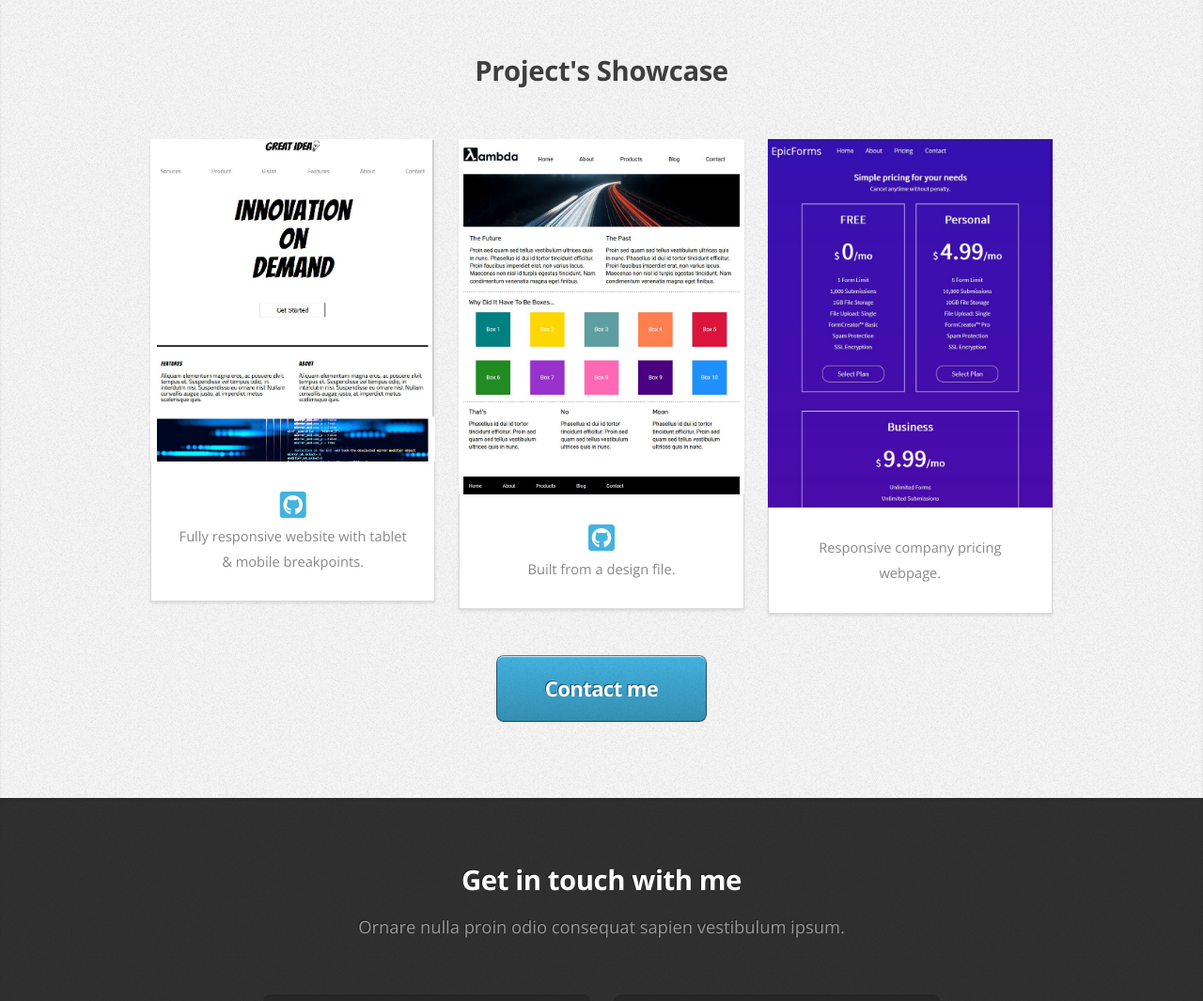
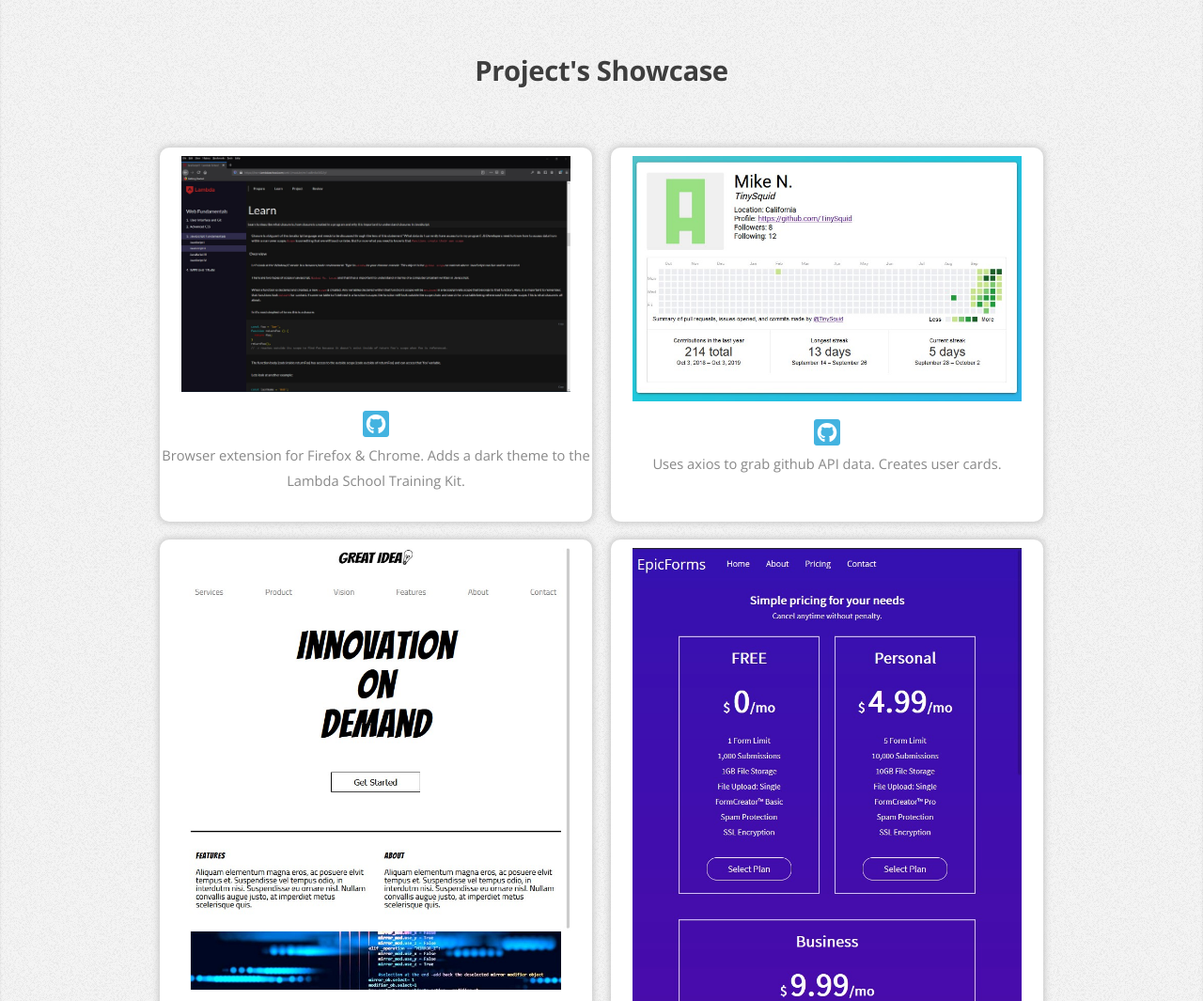
Before and after one commit to TinySquid/TinySquid.github.io, a plain HTML site: page index.html in a window 1280 px wide. Shown: the part 1178-2243 px from the top of the page at 94% size. Drawn offline with nearby package versions, Linux system fonts and the light colour scheme; files whose address does not match are found by name.

Commit message:
Add more projects to portfolio

```diff
--- a/css/main.css
+++ b/css/main.css
@@ -2563,5 +2563,28 @@ body>article {
 	#copyright li:first-child {
 		margin-top: 0;
 	}
-
-}
+}
+
+.cards {
+	display: flex;
+	justify-content: flex-start;
+	flex-flow: row wrap;
+	width: 100%;
+}
+
+.card {
+	display: flex;
+	flex-flow: column wrap;
+
+	width: 48%;
+	background-color: white;
+	border-radius: 10px;
+	box-shadow: 0 0 6px 2px #ccc;
+	margin: 1%;
+}
+
+.card img {
+	padding: 2% 0;
+	width: 90%;
+
+}
--- a/index.html
+++ b/index.html
@@ -97,27 +97,32 @@
       <header>
         <h2>Project's Showcase</h2>
       </header>
-      <div class="row">
-        <div class="col-4 col-6-medium col-12-small">
-          <article class="box style2">
-            <a href="https://github.com/TinySquid/responsive-web-design-I" class="image featured"><img src="img/responsive-project-1.jpg" alt="" /></a>
-            <a href="https://github.com/TinySquid/responsive-web-design-I"><span class="project-icon fab fa-github-square"></span></a>
-            <p>Fully responsive website with tablet & mobile breakpoints.</p>
-          </article>
+      <div class="cards">
+        <div class="card">
+          <a href="https://github.com/TinySquid/lambda-school-dark-mode"><img src="img/lambda-1.jpg" alt="" /></a>
+          <a href="https://github.com/TinySquid/lambda-school-dark-mode"><span class="project-icon fab fa-github-square"></span></a>
+          <p>Browser extension for Firefox & Chrome. Adds a dark theme to the Lambda School Training Kit.</p>
         </div>
-        <div class="col-4 col-6-medium col-12-small">
-          <article class="box style2">
-            <a href="https://github.com/TinySquid/Sprint-Challenge--User-Interface" class="image featured"><img src="img/design-project-2.jpg" alt="" /></a>
-            <a href="https://github.com/TinySquid/Sprint-Challenge--User-Interface"><span class="project-icon fab fa-github-square"></span></a>
-            <p>Built from a design file.</p>
-          </article>
+        <div class="card">
+          <a href="https://github.com/TinySquid/github-usercard" class=""><img src="img/122432.jpg" alt="" /></a>
+          <a href="https://github.com/TinySquid/github-usercard"><span class="project-icon fab fa-github-square"></span></a>
+          <p>Uses axios to grab github API data. Creates user cards.</p>
         </div>
-        <div class="col-4 col-6-medium col-12-small">
-          <article class="box style2">
-            <a href="https://codepen.io/TinySquid/pen/LKovWN" class="image featured"><img src="img/design-project-3.jpg" alt="" /></a>
-            <p>Responsive company pricing webpage.</p>
-          </article>
+        <div class="card">
+          <a href="https://github.com/TinySquid/responsive-web-design-I" class=""><img src="img/responsive-project-1.jpg" alt="" /></a>
+          <a href="https://github.com/TinySquid/responsive-web-design-I"><span class="project-icon fab fa-github-square"></span></a>
+          <p>Fully responsive website with tablet & mobile breakpoints.</p>
         </div>
+        <div class="card">
+          <a href="https://codepen.io/TinySquid/pen/LKovWN" class=""><img src="img/design-project-3.jpg" alt="" /></a>
+          <p>Responsive company pricing webpage.</p>
+        </div>
+        <div class="card">
+          <a href="https://github.com/TinySquid/Sprint-Challenge--User-Interface" class=""><img src="img/design-project-2.jpg" alt="" /></a>
+          <a href="https://github.com/TinySquid/Sprint-Challenge--User-Interface"><span class="project-icon fab fa-github-square"></span></a>
+          <p>Single page site built from a design file.</p>
+        </div>
+
       </div>
       <footer>
         <a href="#contact" class="button large scrolly">Contact me</a>
@@ -130,11 +135,10 @@
     <div class="container medium">
       <header>
         <h2>Get in touch with me</h2>
-        <p>Ornare nulla proin odio consequat sapien vestibulum ipsum.</p>
       </header>
       <div class="row">
         <div class="col-12">
-          <form method="post" action="#">
+          <form method="" action="#contact">
             <div class="row">
               <div class="col-6 col-12-small">
                 <input type="text" name="name" id="name" placeholder="Name" />
@@ -150,7 +154,7 @@
               </div>
               <div class="col-12">
                 <ul class="actions">
-                  <li><input type="submit" value="Send Message" /></li>
+                  <li><input type="submit" value="Send Message" onclick="alert('Form does not work')" /></li>
                   <li><input type="reset" value="Clear Form" class="alt" /></li>
                 </ul>
               </div>
```
Also changed, not shown: img/122432.jpg (added), img/lambda-1.jpg (added).
